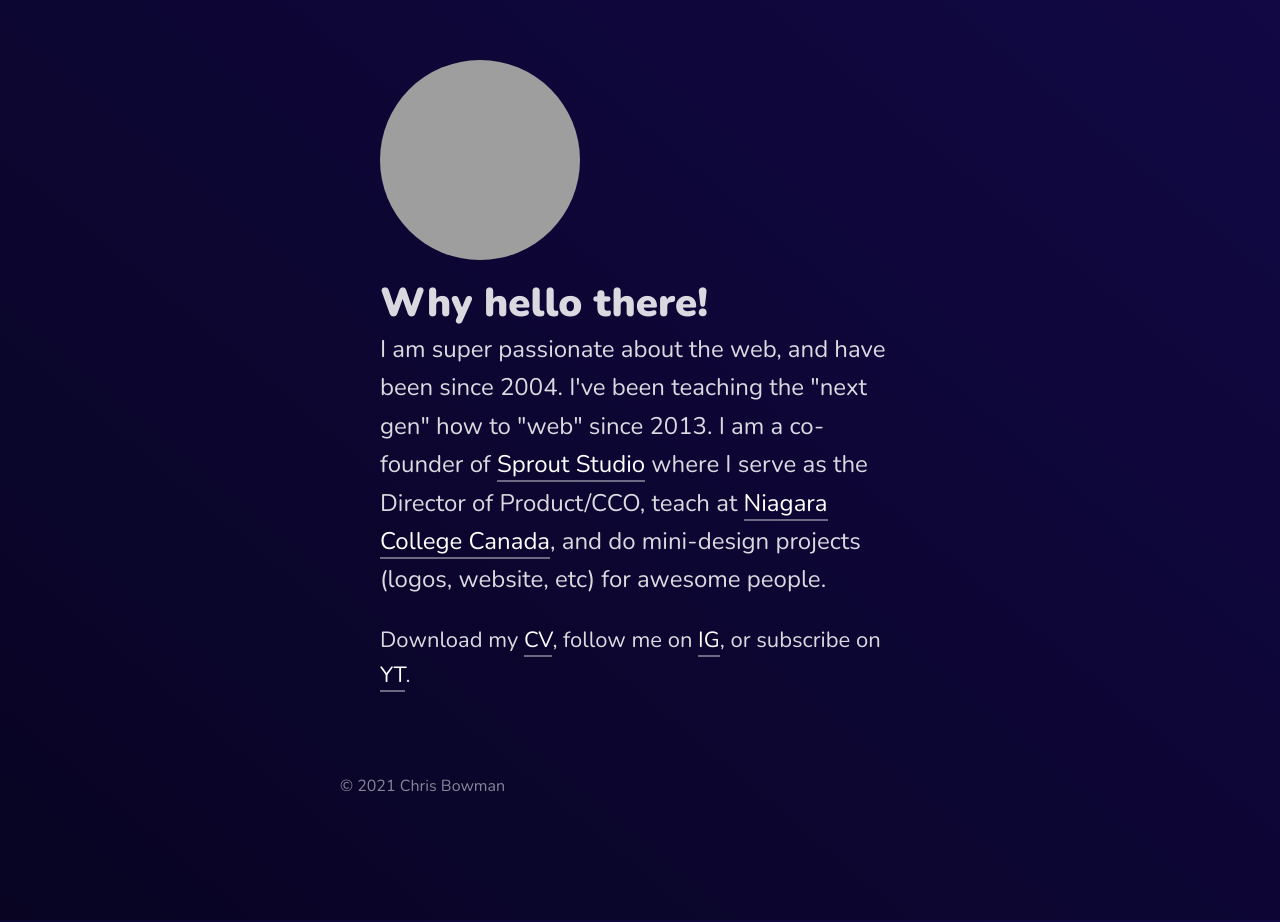
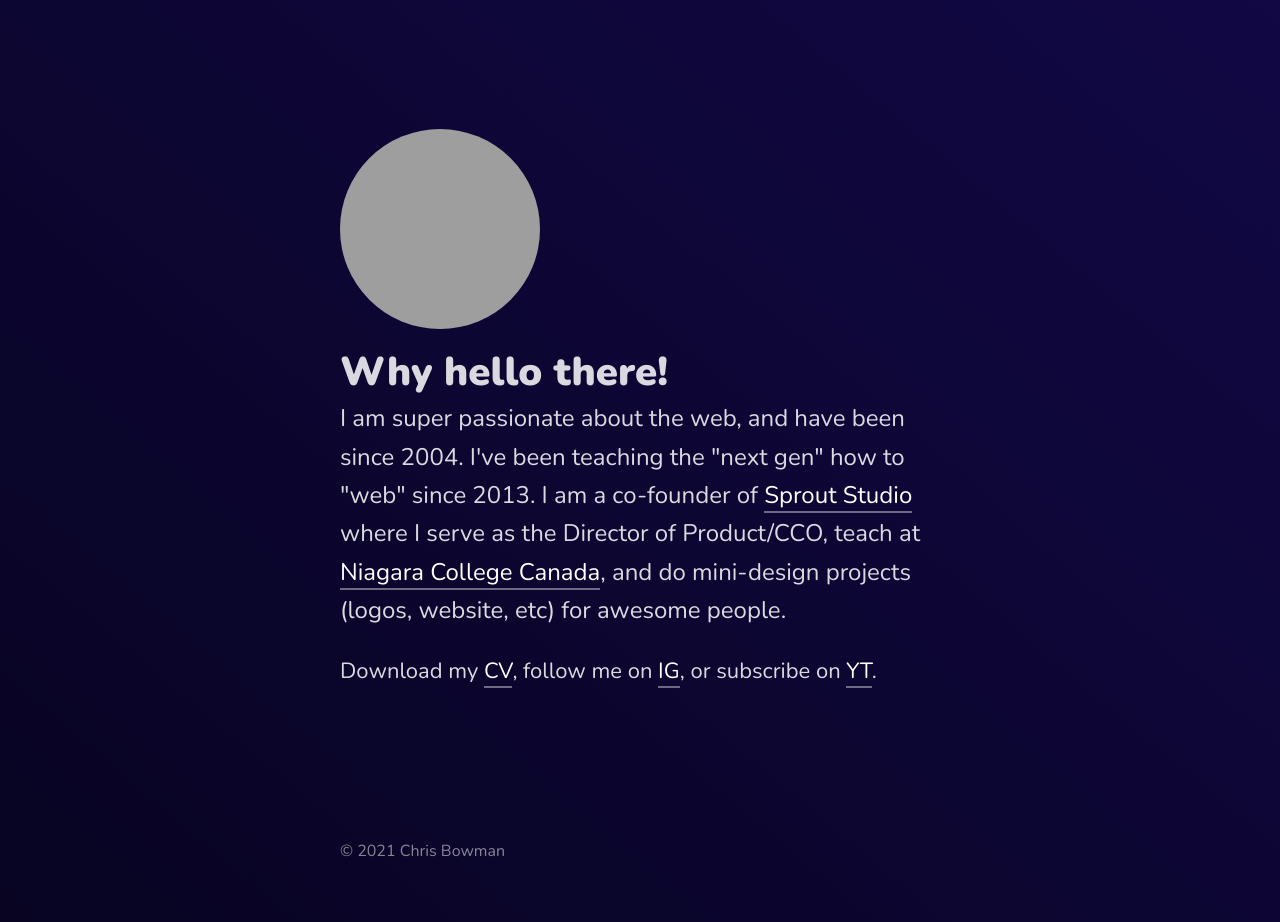
Before and after one commit to chiss22/chiss22.github.io, a Jekyll site: the page index.html, which Jekyll copies as it is, in a window 1280 px wide. Built offline with Jekyll 4.4.1, drawn with Linux system fonts in a browser that asks for light colours; grey boxes are pictures that could not be loaded.

Commit message:
Update style.scss

```diff
--- a/assets/css/style.scss
+++ b/assets/css/style.scss
@@ -9,6 +9,7 @@ $colour-link: rgba(255,255,255,1);
 $colour-primary: #FF5722;
 
 body {
+	display: grid;
 	min-height: 100vh;
 	margin: 0;
 	font-family: Nunito;
@@ -47,12 +48,9 @@ body {
 		max-width: 600px;
 		min-height: 80vh;
 		margin: 20px auto;
+		padding: 40px;
 
 		main.hero {
-			width: 100%;
-			margin: 0 auto;
-			padding: 40px;
-
 			img {
 				width: 100%;
 				max-width: 200px;
@@ -77,7 +75,8 @@ body {
 	footer {
 		width: 100%;
 		max-width: 600px;
-		margin: 0 auto 30px auto;
+		margin: 0 auto;
+		padding: 0 40px 60px 40px;
 		opacity: 0.6;
 	}
 }
```
